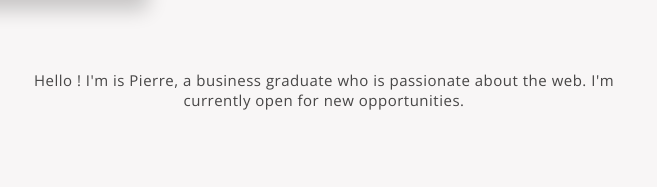
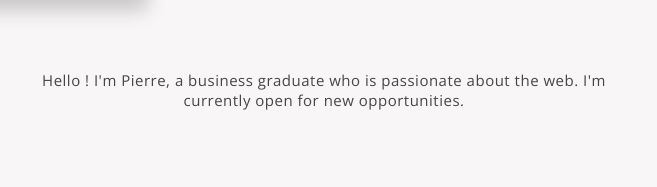
Before and after one commit to pipen95/pierrepenel-cv, a website: page pages/index-eng.html in a window 1280 px wide. Shown: the part 330-517 px from the top of the page, 316-973 px from the left. Drawn offline with nearby package versions, Linux system fonts and the light colour scheme.

Commit message:
html correction

```diff
--- a/pages/index-eng.html
+++ b/pages/index-eng.html
@@ -202,7 +202,7 @@
       </div>
     </header>
     <p class="text text--presentation">
-      Hello ! I'm is Pierre, a business graduate who is passionate about the
+      Hello ! I'm Pierre, a business graduate who is passionate about the
       web. I'm currently open for new opportunities.
     </p>
     <main class="main">
@@ -227,8 +227,7 @@
           <p class="text ">
             <strong>Mandate :</strong> Design and make a responsive homepage for
             an online education startup - Improve the SEO<br /><br />
-            <strong>Technologies used : </strong>HTLM5 - CSS3 - JS - SVG - GIT<br /><br /><strong
-              >Special features: </strong
+            <strong>Technologies used : </strong>HTLM5 - CSS3 - JS - SVG - GIT<br /><br /><strong>Special features : </strong
             >100% responsive website - CSS animations - CDN and JS
             optimized images - Background video integration - Improve keyword
             selection (SEO) - Performance audit: 99% (Google Lighthouse)
@@ -251,11 +250,11 @@
           </div>
           <span class="date">June 2019</span>
           <p class="text ">
-            <strong>Mandate :</strong> Realize a homepage for a cheese delivery
+            <strong>Mandate : </strong>Realize a homepage for a cheese delivery
             startup <br /><br />
-            <strong>Technologies used :</strong> HTML5 - CSS3 - JS - SVG -
+            <strong>Technologies used : </strong>HTML5 - CSS3 - JS - SVG -
             GIT<br /><br />
-            <strong>Special features :</strong> 100% responsive website - CSS
+            <strong>Special features : </strong>100% responsive website - CSS
             and JS animations - Images optimized by CDN and JS -
             Performance audit: 99% (Google Lighthouse)
           </p>
@@ -277,12 +276,11 @@
           </div>
           <span class="date">March 2018</span>
           <p class="text ">
-            <strong>Mandate :</strong> Create a homepage for a restaurant -
+            <strong>Mandate : </strong>Create a homepage for a restaurant -
             Integrate the logo and the 3 already existing menus - Work on the
             local SEO <br /><br />
-            <strong>Technologies used :</strong> HTML5 - CSS3 - JS - SVG -
-            Google maps API<br /><br /><strong>Special features:</strong>
-            100% responsive website - Google Maps integration - CSS and JS animations
+            <strong>Technologies used : </strong>HTML5 - CSS3 - JS - SVG -
+            Google maps API<br /><br /><strong>Special features : </strong>100% responsive website - Google Maps integration - CSS and JS animations
 
           </p>
         </div>
```
